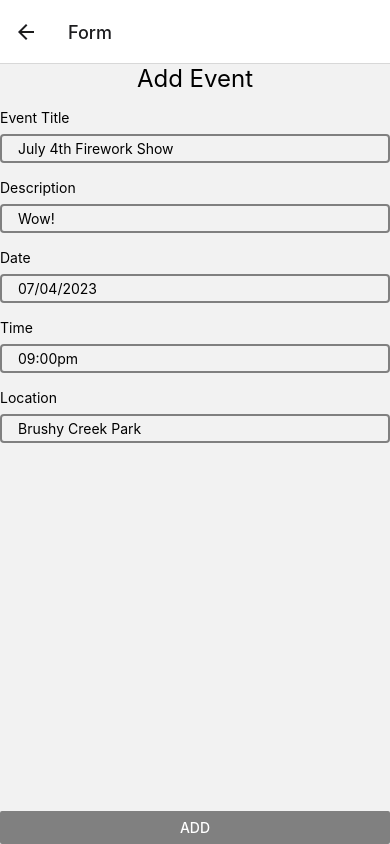
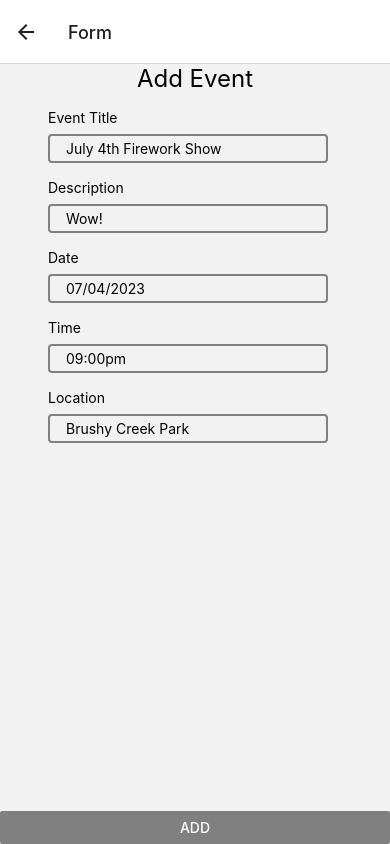
Before and after one commit to jauzi-ctm/butterflyatx, a React Native app: screen /Form in a window 390 px wide. Built offline with nearby package versions, Linux system fonts and the light colour scheme.

Commit message:
Fixed form.js
Centered form.js boxes

```diff
--- a/App.js
+++ b/App.js
@@ -9,7 +9,7 @@ const Stack = createStackNavigator();
 const App = () => {
   return (
     <NavigationContainer>
-      <Stack.Navigator>
+      <Stack.Navigator screenOptions= {{}}>
         <Stack.Screen name="ExploreEvents" component={ExploreEvents} />
         <Stack.Screen name="Form" component={Form} />
       </Stack.Navigator>
--- a/src/components/Form.js
+++ b/src/components/Form.js
@@ -1,18 +1,16 @@
 import React from "react";
 import { View, Text, FlatList, Button, StyleSheet, StatusBar, ScrollView } from "react-native";
 import InputField from "./InputField";
-import { formStyles } from "../styles/formStyles";
 import { addEventFormFields } from "../utilities/formInfo";
 
 
 const Form = props => {
-    const { title, fields, submitText = "Submit", onSubmit } = props;
-    const { container, titleText } = formStyles;
+
 
     return (
         <View style={styles.container}>
-        <Text style={titleText}>{"Add Event"}</Text>
-        <FlatList data={addEventFormFields} renderItem={({ item }) => <InputField label={item.label} placeholder={item.placeholder} />} />
+        <Text style={formStyles.titleText}>{"Add Event"}</Text>
+        <FlatList data={addEventFormFields} style = {formStyles.container} renderItem={({ item }) => <InputField label={item.label} placeholder={item.placeholder}/>} />
         <Button title={"Add"} color={"gray"} onPress={() => { console.log("add event"); } }></Button>
         </View>
     )
@@ -26,4 +24,18 @@ const styles = StyleSheet.create({
 	}
 });
 
+const formStyles = StyleSheet.create({
+  container: {
+      flex: 1,
+      marginHorizontal: 32,
+      paddingHorizontal: 16,
+      width: '80%'
+  },
+  titleText: {
+      textAlign: "center",
+      fontSize: 24,
+      marginBottom: 16
+  }
+});
+
 export default Form;
```
